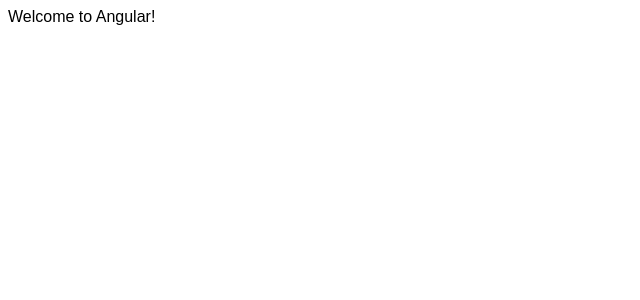
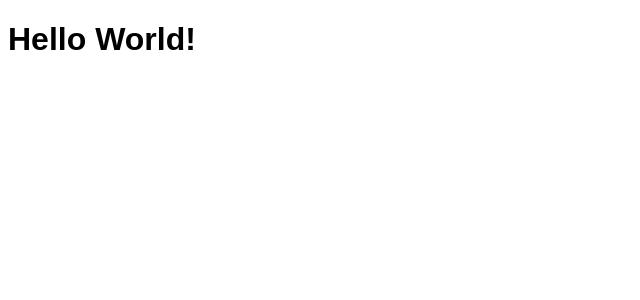
Before and after one commit to Radu-A/angular-first-app, an Angular app: page / in a window 1280 px wide. Shown: the top 300 px of the page, without its empty margins (0-640 px from the left). Built offline with nearby package versions, Linux system fonts and the light colour scheme.

Commit message:
feat(title): change title in index.html and app.ts

```diff
--- a/src/app/app.ts
+++ b/src/app/app.ts
@@ -1,7 +1,9 @@
-import {Component} from '@angular/core';
+import { Component } from "@angular/core";
 
 @Component({
-  selector: 'app-root',
-  template: ` Welcome to Angular! `,
+  selector: "app-root",
+  template: `<h1>Hello World!</h1>`,
 })
-export class App {}
+export class App {
+  title = "homes";
+}
--- a/src/index.html
+++ b/src/index.html
@@ -1,8 +1,8 @@
-<!doctype html>
+<!DOCTYPE html>
 <html lang="en">
   <head>
     <meta charset="utf-8" />
-    <title>Common</title>
+    <title>Homes</title>
     <base href="/" />
     <meta name="viewport" content="width=device-width, initial-scale=1" />
     <link rel="icon" type="image/x-icon" href="favicon.ico" />
```
Also changed, not shown: tsconfig.json (+8 -2 lines), 1 other file (tests, documents, lock files or other folders).
